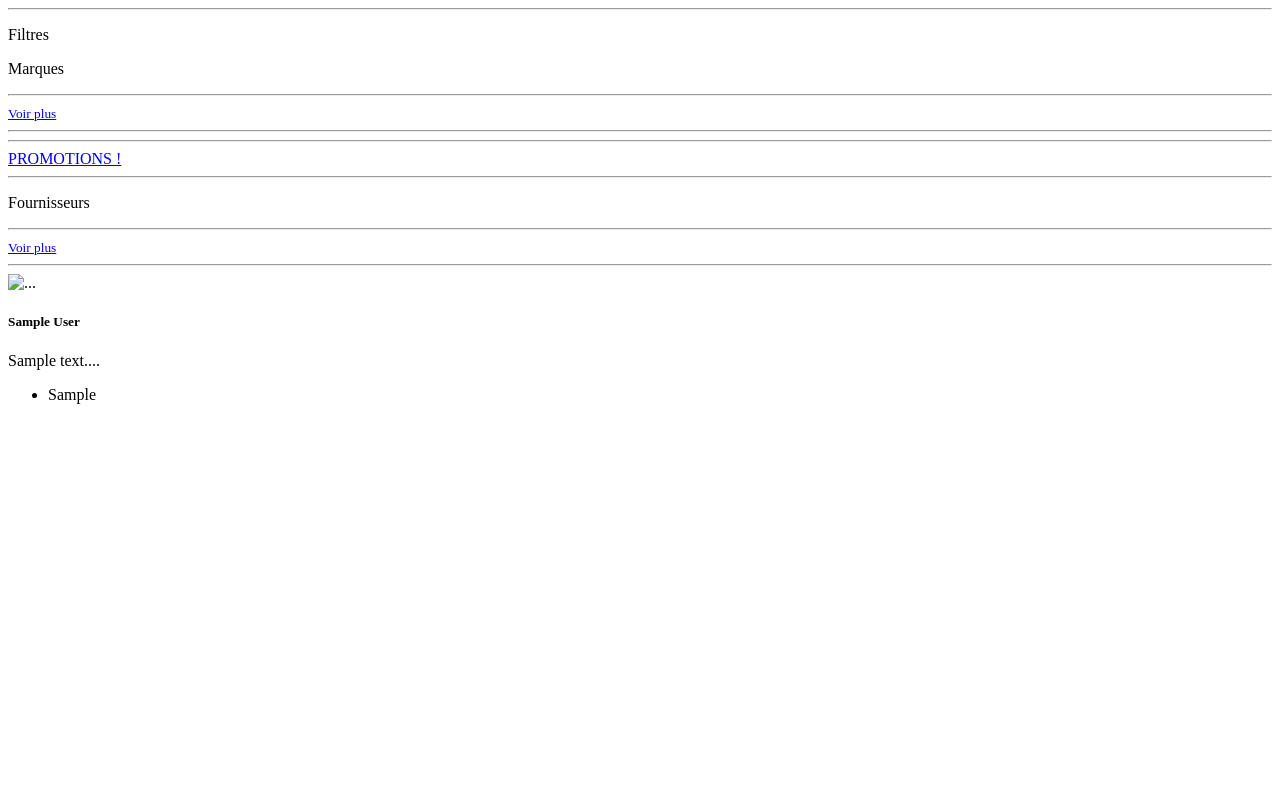
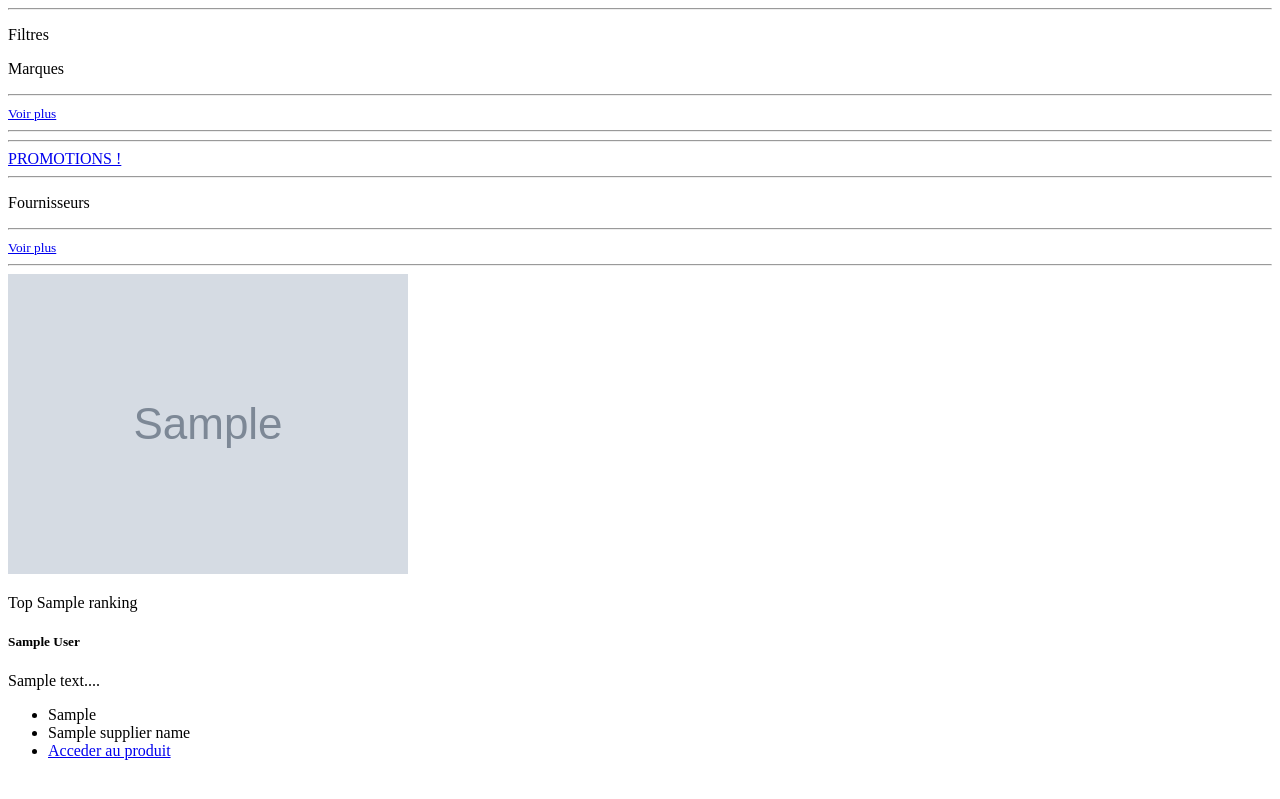
Before and after one commit to WildCodeSchool/lyon-0919-php-coach2store, a Symfony app: template templates/catalog/index.html.twig in a window 1280 px wide. Run offline with Twig, Linux system fonts and the light colour scheme; the template is opened without the code that fills it: most values are stand-ins (such as "Sample title", 1, 10 or a date in 2020); grey boxes marked "Sample" are stand-in pictures; some libraries are stand-ins or nearby versions.

Commit message:
update datas from api for top products

```diff
--- a/templates/catalog/index.html.twig
+++ b/templates/catalog/index.html.twig
@@ -10,17 +10,26 @@
                         {% for product in productsTop %}
                             <div class="col-4">
                                 <div class="card mt-3 mb-5">
-                                    <img src="http://via.placeholder.com/150x100" class="card-img-top" alt="...">
+                                    {% for urlImage in product.url_image %}
+                                        <img src="{{ urlImage }}" class="card-img-top" alt="...">
+                                    {% endfor %}
                                     <div class="card-body">
+                                        <p class="card-text">Top {{ product.ranking }}</p>
                                         {% for name in product.display_name %}
                                             <h5 class="card-title">{{ name }}</h5>
                                         {% endfor %}
-                                        {% for description in product.description%}
+                                        {% for description in product.description %}
                                             <p class="card-text">{{ description }}...</p>
                                         {% endfor %}
                                         <ul class="list-group list-group-flush">
                                             {% for price in product.display_price %}
                                                 <li class="list-group-item">{{ price }}</li>
+                                            {% endfor %}
+                                            {% for supplierName in product.supplier_name %}
+                                                <li class="list-group-item">{{ supplierName }}</li>
+                                            {% endfor %}
+                                            {% for urlProduct in product.url_product %}
+                                                <li class="list-group-item"><a href="{{ urlProduct }}">Acceder au produit</a></li>
                                             {% endfor %}
                                         </ul>
                                     </div>
```
